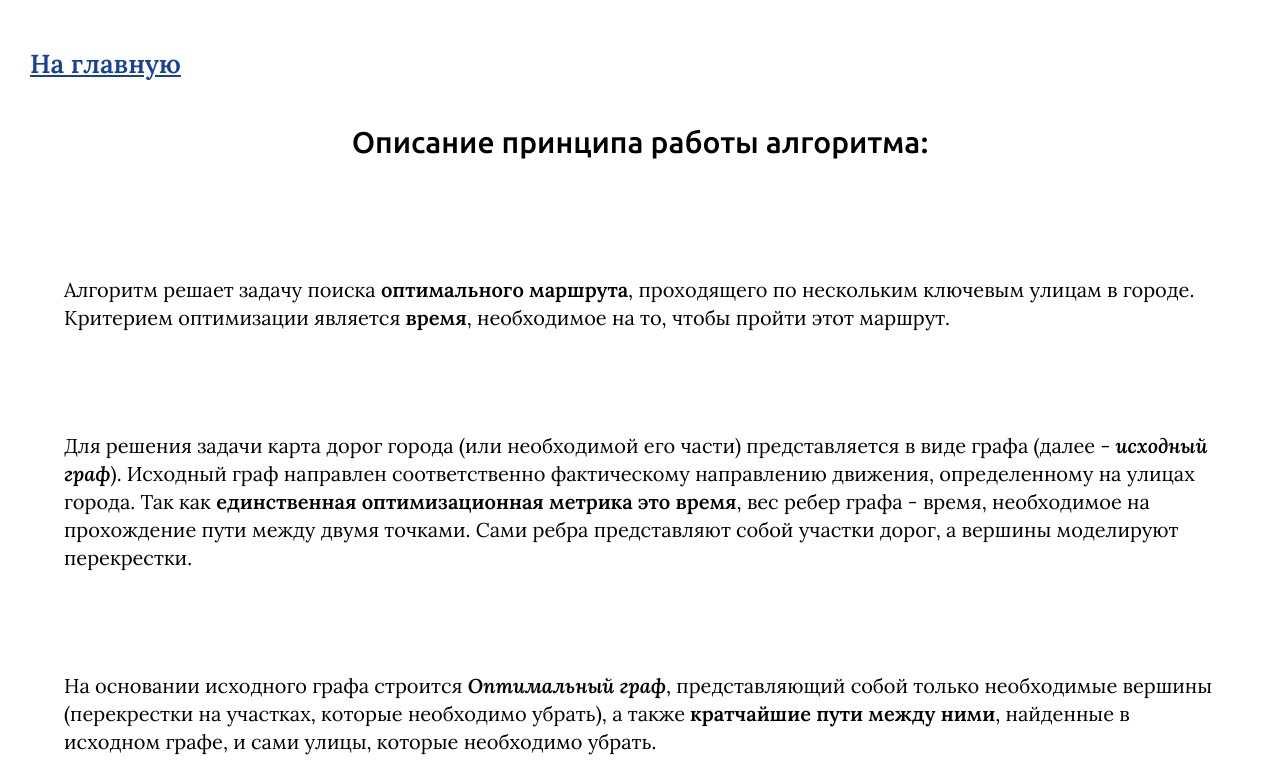
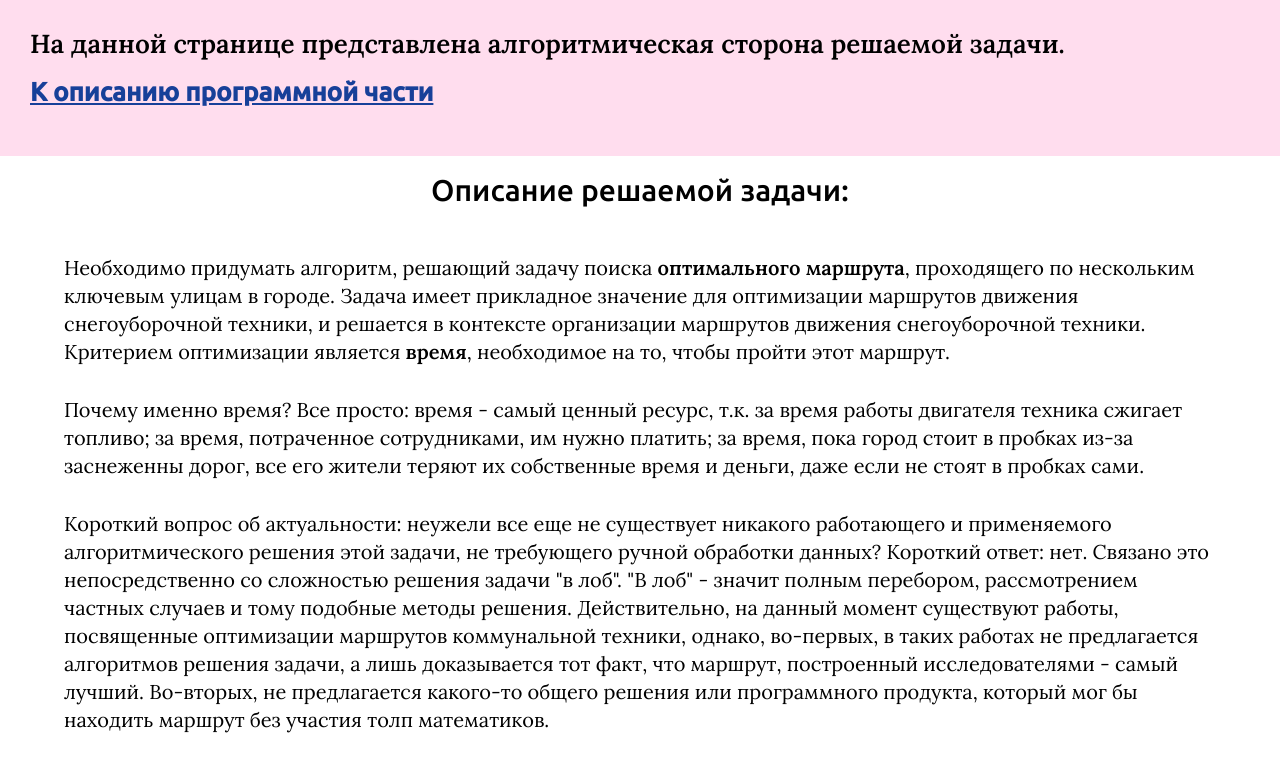
Before and after one commit to nirvanaonearth/nirvanaonearth.github.io, a plain HTML site: page about-algorithm/index.html in a window 1280 px wide. Shown: the top 761 px of the page. Drawn offline with Linux system fonts and the light colour scheme.

Commit message:
PEK EDITION

```diff
--- a/about-algorithm/index.html
+++ b/about-algorithm/index.html
@@ -9,12 +9,14 @@
     <link href="https://fonts.googleapis.com/css2?family=Lora:ital,wght@0,400;0,600;1,400;1,600&family=Ubuntu:ital,wght@0,300;0,400;0,500;1,300;1,400;1,500&display=swap" rel="stylesheet">
 </head>
 <body>
-   <header><a href="./../index.html">На главную</a></header>
+   <header>На данной странице представлена алгоритмическая сторона решаемой задачи. <a href="./../index.html">К описанию программной части</a></header>
    <div class="wrapper introduction">
-        <h1>Описание принципа работы алгоритма:</h1>
-        <p>Алгоритм решает задачу поиска <b>оптимального маршрута</b>, проходящего по нескольким ключевым улицам в городе. Критерием оптимизации является <b>время</b>, необходимое на то, чтобы пройти этот маршрут.</p>
+        <h1>Описание решаемой задачи:</h1>
+        <p>Необходимо придумать алгоритм, решающий задачу поиска <b>оптимального маршрута</b>, проходящего по нескольким ключевым улицам в городе. Задача имеет прикладное значение для оптимизации маршрутов движения снегоуборочной техники, и решается в контексте организации маршрутов движения снегоуборочной техники. Критерием оптимизации является <b>время</b>, необходимое на то, чтобы пройти этот маршрут.</p>
+        <p>Почему именно время? Все просто: время - самый ценный ресурс, т.к. за время работы двигателя техника сжигает топливо; за время, потраченное сотрудниками, им нужно платить; за время, пока город стоит в пробках из-за заснеженны дорог, все его жители теряют их собственные время и деньги, даже если не стоят в пробках сами.</p>
+        <p>Короткий вопрос об актуальности: неужели все еще не существует никакого работающего и применяемого алгоритмического решения этой задачи, не требующего ручной обработки данных? Короткий ответ: нет. Связано это непосредственно со сложностью решения задачи "в лоб". "В лоб" - значит полным перебором, рассмотрением частных случаев и тому подобные методы решения. Действительно, на данный момент существуют работы, посвященные оптимизации маршрутов коммунальной техники, однако, во-первых, в таких работах не предлагается алгоритмов решения задачи, а лишь доказывается тот факт, что маршрут, построенный исследователями - самый лучший. Во-вторых, не предлагается какого-то общего решения или программного продукта, который мог бы находить маршрут без участия толп математиков.</p>
         <p>Для решения задачи карта дорог города (или необходимой его части) представляется в виде графа (далее - <b><i>исходный граф</i></b>). Исходный граф направлен соответственно фактическому направлению движения, определенному на улицах города. Так как <b>единственная оптимизационная метрика это время</b>, вес ребер графа - время, необходимое на прохождение пути между двумя точками. Сами ребра представляют собой участки дорог, а вершины моделируют перекрестки.</p>
-        <p>На основании исходного графа строится <b><i>Оптимальный граф</i></b>, представляющий собой только необходимые вершины (перекрестки на участках, которые необходимо убрать), а также <b>кратчайшие пути между ними</b>, найденные в исходном графе, и сами улицы, которые необходимо убрать.</p>
+        <p>На основании исходного графа строится <b><i>Оптимальный граф</i></b>, представляющий собой только необходимые вершины (перекрестки на участках, которые необходимо убрать), а также <b>кратчайшие пути между ними</b>, найденные в исходном графе, и сами улицы, которые необходимо убрать. Переход от исходного графа к оптимальному необходим, чтобы, во-первых, уменьшить вычислительную сложность задачи, ведь сложность оптимального графа может быть в разы меньше исходного. Кроме того, это позволяет решить эту задачу к задаче коммивояжера, алгоритмы решения которой (важно уточнить: эвристические алгоритмы) активно развивались годами и на данный момент готовы к использованию (и, надо сказать, повсеместно используются).</p>
         <p>Далее в Оптимальном графе происходит поиск кратчайшего маршрута, проходящего через <b>все</b> его вершины. Поиск может осуществляться <b>любым</b> алгоритмом, <b>оптимально</b> решающим <a href="https://ru.wikipedia.org/wiki/%D0%97%D0%B0%D0%B4%D0%B0%D1%87%D0%B0_%D0%BA%D0%BE%D0%BC%D0%BC%D0%B8%D0%B2%D0%BE%D1%8F%D0%B6%D1%91%D1%80%D0%B0">задачу коммивояжера</a> (для малого количества вершин простым перебором, в более сложных случаях - <a href="https://ru.wikipedia.org/wiki/%D0%9C%D1%83%D1%80%D0%B0%D0%B2%D1%8C%D0%B8%D0%BD%D1%8B%D0%B9_%D0%B0%D0%BB%D0%B3%D0%BE%D1%80%D0%B8%D1%82%D0%BC">алгоритмом муравьев</a> и (или) <a href="https://ru.wikipedia.org/wiki/%D0%9C%D0%B5%D1%82%D0%BE%D0%B4_%D0%B2%D0%B5%D1%82%D0%B2%D0%B5%D0%B9_%D0%B8_%D0%B3%D1%80%D0%B0%D0%BD%D0%B8%D1%86">методом ветвей и границ</a>).</p>
    </div>
    <h2 class="slider-title">Пошаговая иллюстрация принципа работы:</h2>
--- a/about-algorithm/style/style.css
+++ b/about-algorithm/style/style.css
@@ -4,19 +4,21 @@
 
 header > a{
     color: #174099;
-    font: 'Ubuntu';
+    font-family: 'Ubuntu';
+    display: block;
+    margin: 20px 0;
 }
 
 header{
     padding: 30px;
     font-size: 1.3em;
     font-weight: bold;
+    background-color: #FDE;
 }
 html > body{
     font-size: 20px;
     font-family: 'Lora', serif;
     line-height: 1.4em;
-    padding: 20px 0 0 0;
 }
 @media all and (max-width: 500px){
     html > body{
@@ -69,7 +71,7 @@ h1, h2, h3{
 }
 
 p{
-    margin: 100px 0;
+    margin: 30px 0;
 }
 
 .slider-title{
@@ -92,7 +94,7 @@ p{
     max-width: 80%;
     min-width: 260px;
     height: auto;
-    margin: auto;
+    margin: 40px auto;
     display: block;
 }
 
--- a/style/style.css
+++ b/style/style.css
@@ -11,7 +11,6 @@ html{
 }
 
 body{
-    padding: 20px;
 }
 
 @media all and (max-width: 860px){
```
Also changed, not shown: index.html (+17 -1 lines).
